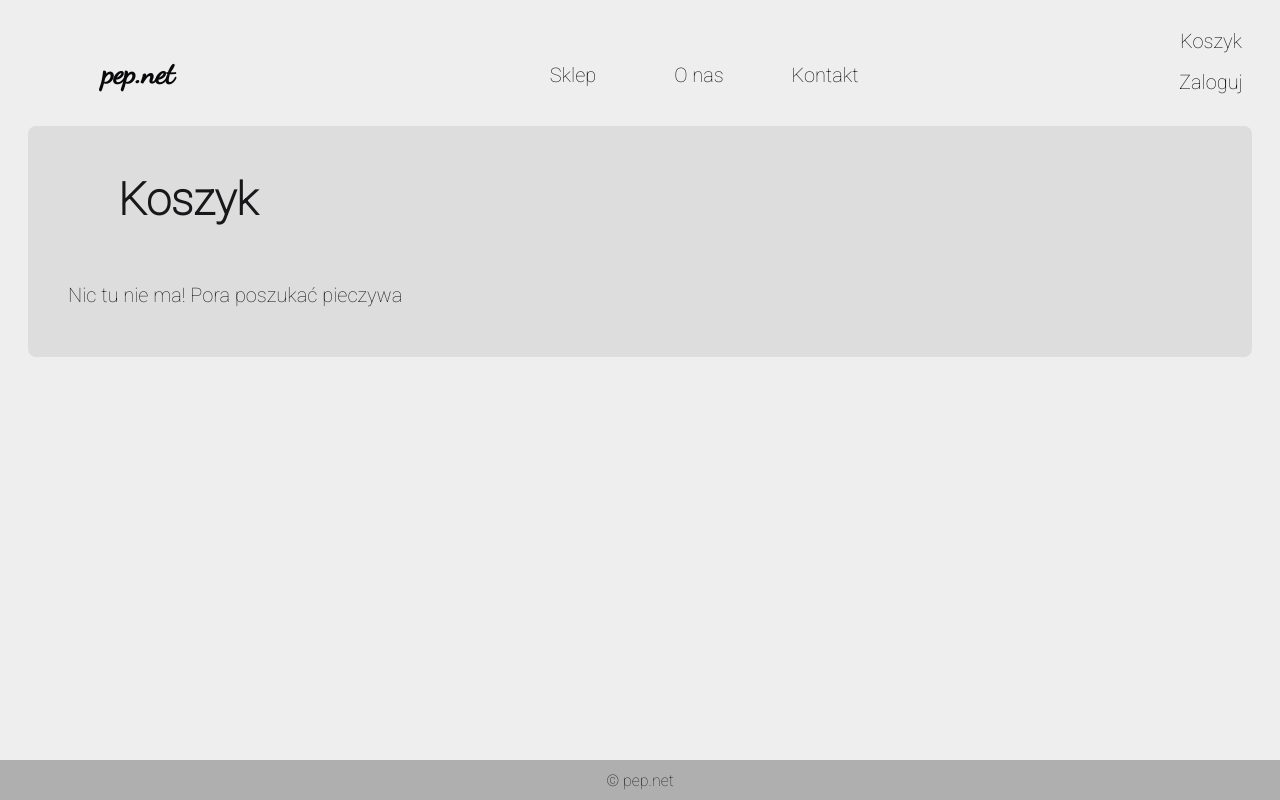
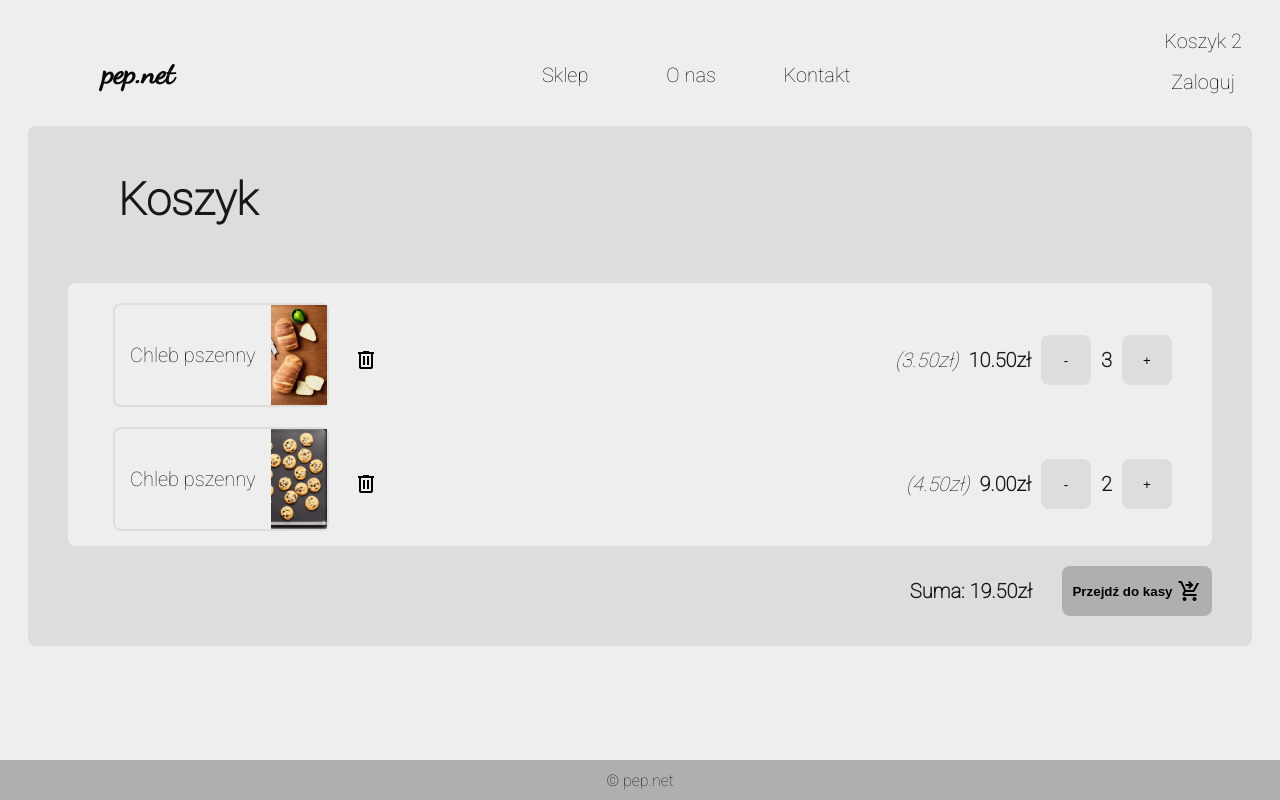
Before and after one commit to VeniQs02/pep.net-bachelors-thesis-web-app, an Angular app in the folder WebApplication/: page /cart in a window 1280 px wide. Built offline with nearby package versions, Linux system fonts and the light colour scheme; a web font is replaced by a local one.

Commit message:
-added deleting products from cart -working redirect from cart to checkout -syntax fixes in contact.component.html -added working checkout component

```diff
--- a/WebApplication/src/app/cart/cart.service.ts
+++ b/WebApplication/src/app/cart/cart.service.ts
@@ -8,7 +8,6 @@ export class CartService {
   cartItems: { product: Product, quantity: number }[] = [];
 
   addToCart(product: Product): void {
-    // Check if the product already exists in the cart
     const existingItem = this.cartItems.find(item => item.product._id == product._id);
 
     if (existingItem) {
--- a/WebApplication/src/app/sites/cart/cart.component.css
+++ b/WebApplication/src/app/sites/cart/cart.component.css
@@ -33,7 +33,24 @@ li{
   justify-content: space-between;
   align-items: center;
 }
-.cartProduct{
+.cartProductLeft{
+  display: flex;
+  flex-direction: row;
+  align-items: center;
+  gap: 15px;
+}
+.binIcon {
+  padding: 5px;
+  border-radius: 8px;
+  background: none;
+}
+
+.binIcon:hover{
+  color: red;
+  background: #DDDDDD;
+  transition: 0.2s linear;
+}
+.cartProductFrame{
   display: flex;
   justify-content: center;
   align-items: center;
@@ -54,18 +71,21 @@ li{
   gap: 10px;
 }
 button{
+  border: none;
+  border-radius: 8px;
+}
+.cartQuantityButton{
   width: 50px;
   height: 50px;
   background: #DDDDDD;
-  border: none;
-  border-radius: 8px;
 }
-button:hover{
+.cartQuantityButton:hover, .cartSumButton:hover{
   background: #EEEEEE;
   border: #afafaf 2px solid;
   transition: background-color 0.2s;
 }
 .cartSumButton{
+  height: 50px;
   background-color: #afafaf;
   width: 150px;
   display: flex;
--- a/WebApplication/src/app/sites/cart/cart.component.html
+++ b/WebApplication/src/app/sites/cart/cart.component.html
@@ -5,9 +5,12 @@
     @if(getCartItemsNumber()){
       <ul>
         <li *ngFor="let product of cartItems; let i = index;">
-          <div class="cartProduct">
-            <span>{{ product.product.name }}</span>
-            <img [src]="'../../assets/breadPictures/' + product.product._id + '.jpg'" alt="{{ product.product.name }}">
+          <div class="cartProductLeft">
+            <div class="cartProductFrame">
+              <span>{{ product.product.name }}</span>
+              <img [src]="'../../assets/breadPictures/' + product.product._id + '.jpg'" alt="{{ product.product.name }}">
+            </div>
+            <button (click)="deleteItem(i)" class="material-symbols-outlined binIcon">delete</button>
           </div>
           <div class="cartProductRight">
             <span>
@@ -15,16 +18,16 @@
               <strong>{{ product.product.price * product.quantity | number:'1.2-2' }}zł</strong>
             </span>
             <div class="cartProductButtons">
-              <button (click)="decreaseQuantity(i)">-</button>
+              <button (click)="decreaseQuantity(i)" class="cartQuantityButton">-</button>
               <strong>{{product.quantity}}</strong>
-              <button (click)="increaseQuantity(i)">+</button>
+              <button (click)="increaseQuantity(i)" class="cartQuantityButton">+</button>
             </div>
           </div>
         </li>
       </ul>
       <section>
         <strong class="cartSum">Suma: {{ getTotalCost() | number:'1.2-2' }}zł</strong>
-        <button class="cartSumButton" routerLink="/checkout" routerLinkActive="active" ariaCurrentWhenActive="page">
+        <button class="cartSumButton" [disabled]="!getCartItemsNumber()" routerLink="/checkout" routerLinkActive="active" ariaCurrentWhenActive="page">
             <strong>Przejdź do kasy </strong>
             <span class="material-symbols-outlined">shopping_cart_checkout</span>
         </button>
--- a/WebApplication/src/app/sites/cart/cart.component.ts
+++ b/WebApplication/src/app/sites/cart/cart.component.ts
@@ -19,17 +19,14 @@ export class CartComponent implements OnInit {
 
   cartItems: { product: Product, quantity: number }[] = [];
 
-
-
   constructor(private cartService: CartService ) {
     this.cartItems = this.cartService.getCartItems()
 
   }
 
   ngOnInit(): void {
-    // this.testing();
+    this.testing();
   }
-
 
   getCartItemsNumber(){
     return this.cartService.getCartItemsNumber();
@@ -56,6 +53,11 @@ export class CartComponent implements OnInit {
     this.cartService.updateCart(this.cartItems);
   }
 
+  deleteItem(index: number): void {
+    this.cartItems.splice(index, 1);
+    this.updateCart();
+  }
+
   testing(){
     console.log(this.cartItems);
     this.cartItems.push(
--- a/WebApplication/src/app/sites/checkout/checkout.component.css
+++ b/WebApplication/src/app/sites/checkout/checkout.component.css
@@ -0,0 +1,71 @@
+section{
+  color: #18181B;
+  width: 100%;
+  display: flex;
+  justify-content: center;
+  align-items: center;
+  gap: 10%;
+}
+.backgroundFill{
+  background: #DDDDDD;
+  padding: 5px 20px 15px;
+  border-radius: 8px;
+  display: flex;
+  justify-content: center;
+  align-items: center;
+  flex-direction: column;
+  width: 30%;
+}
+h2{
+  font-size: 45px;
+}
+p{
+  border-bottom: #EEEEEE 1px solid;
+  border-top: #EEEEEE 1px solid;
+  width: 100%;
+  text-align: center;
+  padding: 10px 0 10px 0;
+}
+form{
+  display: flex;
+  flex-direction: column;
+  align-items: center;
+  max-width: 400px;
+  width: 100%;
+  gap: 15px;
+}
+input{
+  border: none;
+  border-radius: 8px;
+  padding: 5px;
+  height:20px;
+  width: 100%;
+}
+img{
+  width: 50%;
+  max-width: 450px;
+  height: auto;
+}
+
+button{
+  max-width: 100px;
+  border: none;
+  border-radius: 8px;
+  height: 50px;
+  background: #afafaf;
+}
+button:hover{
+  background: #EEEEEE;
+  border: #afafaf 2px solid;
+  transition: background-color 0.2s;
+}
+
+@media screen and (max-width: 600px){
+  section{
+    flex-direction: column;
+    gap: 30px;
+  }
+  .backgroundFill{
+    width: 90%;
+  }
+}
--- a/WebApplication/src/app/sites/checkout/checkout.component.html
+++ b/WebApplication/src/app/sites/checkout/checkout.component.html
@@ -1 +1,19 @@
-<p>checkout works!</p>
+<section>
+  <div class="backgroundFill">
+    <h2>
+      Ostatni krok
+    </h2>
+    <p>Uzupełnij dane</p>
+    <form [formGroup]="profileForm">
+      <label>Imię i nazwisko</label>
+      <input type="text" formControlName="name" name="name" />
+      <label>Email</label>
+      <input type="email" formControlName="email" name="email" />
+      <label>Adres</label>
+      <input type="text" formControlName="adres" name="adres" />
+      <button [disabled]="!profileForm.valid" (click)="buyProducts()">Przejdź do płatności</button>
+    </form>
+    <p>Do zapłaty: {{ getTotalCost() }}</p>
+  </div>
+  <img ngSrc="assets/deliveryTruck.png" alt="delivery truck" height="588" width="668">
+</section>
--- a/WebApplication/src/app/sites/checkout/checkout.component.ts
+++ b/WebApplication/src/app/sites/checkout/checkout.component.ts
@@ -1,12 +1,37 @@
-import { Component } from '@angular/core';
+import {Component, OnInit} from '@angular/core';
+import {CartService} from "../../cart/cart.service";
+import {Product} from "../../product/product";
+import {FormGroup, FormControl, ReactiveFormsModule, Validators} from '@angular/forms';
+import {NgOptimizedImage} from "@angular/common";
 
 @Component({
   selector: 'app-checkout',
   standalone: true,
-  imports: [],
+  imports: [ReactiveFormsModule, NgOptimizedImage],
   templateUrl: './checkout.component.html',
   styleUrl: './checkout.component.css'
 })
-export class CheckoutComponent {
+export class CheckoutComponent implements OnInit{
 
+  protected buyProducts(){
+    console.log("Zakupiono!");
+    alert("Zakupiono!");
+  }
+
+  cartItems: { product: Product, quantity: number }[] = [];
+
+  constructor(private cartService: CartService) {}
+  ngOnInit(){
+    this.cartItems = this.cartService.getCartItems()
+  }
+  getTotalCost(): number {
+    return this.cartItems.reduce((total, item) =>
+      total + (item.product.price * item.quantity), 0);
+  }
+
+  profileForm = new FormGroup({
+    name: new FormControl('', Validators.required),
+    email: new FormControl('', [Validators.required, Validators.email]),
+    adres: new FormControl('', Validators.required)
+  });
 }
--- a/WebApplication/src/app/sites/contact/contact.component.html
+++ b/WebApplication/src/app/sites/contact/contact.component.html
@@ -10,14 +10,16 @@
     </ul>
     <p>Sprawdź czy twojego pytania nie ma już w <a routerLink="/help" routerLinkActive="active"><strong>FAQ</strong></a>.</p>
     <p>Możesz również skorzystać z poniższego formularza, aby bezpośrednio wysłać do nas wiadomość:</p>
-    <form action="" method="POST">
-      <label for="name">Imię:</label><br>
-      <input type="text" id="name" name="name" ><br>
-      <label for="email">Email:</label><br>
-      <input type="email" id="email" name="email" ><br>
-      <label for="message">Wiadomość:</label><br>
-      <textarea id="message" name="message" rows="10" ></textarea><br>
-      <button type="submit">Wyślij<span class="material-symbols-outlined">send</span></button>
+    <form [formGroup]="profileForm">
+      <label>Imię i nazwisko</label><br>
+      <input type="text" formControlName="name" name="name"/><br>
+      <label>Email</label><br>
+      <input type="email" formControlName="email" name="email"/><br>
+      <label>Wiadomość</label><br>
+      <textarea id="message" formControlName="message" rows="10"></textarea><br>
+      <button (click)="send()" [disabled]="!profileForm.valid">
+        Wyślij<span class="material-symbols-outlined">send</span>
+      </button>
     </form>
   </div>
 </section>
--- a/WebApplication/src/app/sites/contact/contact.component.ts
+++ b/WebApplication/src/app/sites/contact/contact.component.ts
@@ -1,16 +1,26 @@
 import { Component } from '@angular/core';
 import {RouterLink, RouterLinkActive} from "@angular/router";
+import {FormGroup, FormControl, ReactiveFormsModule, Validators} from '@angular/forms';
 
 @Component({
   selector: 'app-contact',
   standalone: true,
   imports: [
     RouterLink,
-    RouterLinkActive
+    RouterLinkActive,
+    ReactiveFormsModule
   ],
   templateUrl: './contact.component.html',
   styleUrl: './contact.component.css'
 })
 export class ContactComponent {
-
+  protected send(){
+    console.log("Wysłano");
+    alert("Wysłano");
+  }
+  profileForm = new FormGroup({
+    name: new FormControl('', Validators.required),
+    email: new FormControl('', [Validators.required, Validators.email]),
+    message: new FormControl('', Validators.required)
+  });
 }
```
Also changed, not shown: WebApplication/src/assets/deliveryTruck.png (added).
